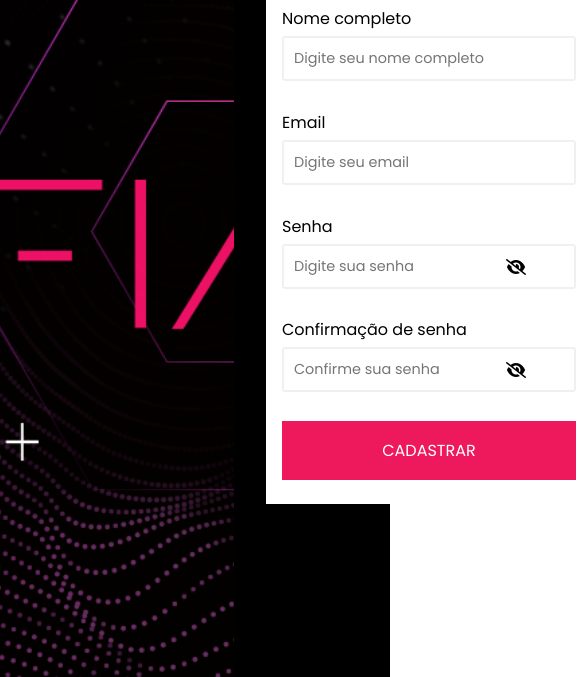
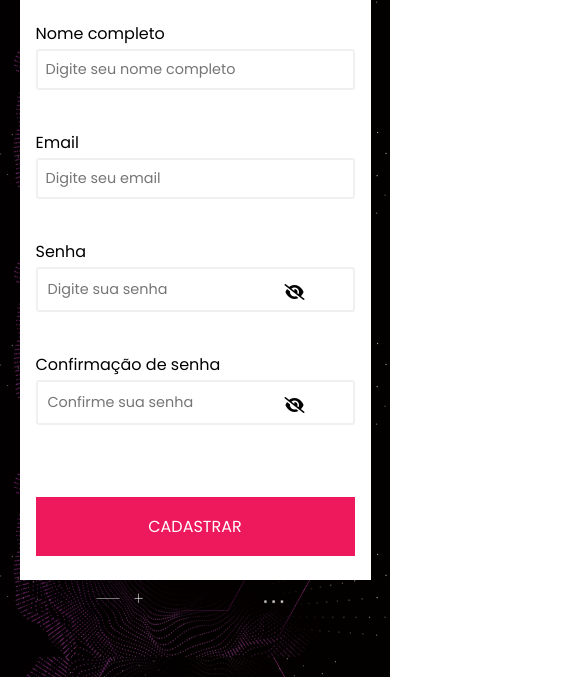
Before and after one commit to adriano2606/formvalidation, a plain HTML site: page index.html in a window 390 px wide. Shown: the part 167-844 px from the top of the page, 585 px wide, since content can reach past the window. Drawn offline with Linux system fonts and the light colour scheme.

Commit message:
Tornando responsivo

```diff
--- a/css/style.css
+++ b/css/style.css
@@ -16,29 +16,32 @@ main{
 }
 
 main .section-left{
-    min-width: 60%;
+    width: 60%;
     height: 100%;
     background-image: url('../assets/fiap-background.png');
     background-repeat: no-repeat;
     background-size: cover;
-    background-position: 40%;
+    background-position-x: center;
 }
 
 main .section-right{
     display: flex;
     flex-direction: column;
+    justify-content: center;
+    align-items: center;
+    height: fit-content;
+    width: 40%;
     height: 100%;
-    width: 100%;
-    padding: 2rem;
 }
 
 header{
     color: rgb(182, 182, 182);
     background-color: #141414;
-    height: 15%;
     display: flex;
     align-items: center;
     padding: 1rem;
+    width: 90%;
+
 }
 
 form{
@@ -47,6 +50,7 @@ form{
     flex-direction: column;
     gap: 1.8rem;
     background-color: white;
+    width: 90%;
 }
 
 .input-control{
@@ -56,12 +60,12 @@ form{
 }
 
 .input-control label{
-    margin-bottom: 5px;
+    margin-bottom: .2rem;
 }
 
 .input-control input{
     border: 2px solid #f0f0f0;
-    padding: 10px;
+    padding: .5rem;
     font-size: .9rem;
     border-radius: 3px;
     outline-color: #999494;
@@ -73,7 +77,7 @@ form{
 
 .input-control i{
     position: absolute;
-    top: 45px;
+    top: 42px;
     right: 20px;
 }
 
@@ -97,8 +101,6 @@ form{
     visibility: hidden;
 }
 
-
-
 .input-control span{
     position: absolute;
     bottom: -20px;
@@ -117,6 +119,7 @@ form button{
     text-transform: uppercase;
     transition: .3s;
     cursor: pointer;
+    margin-top: 2rem;
 }
 
 .error > input {
@@ -141,3 +144,59 @@ form button{
     color: #2ecc71;
     visibility: visible;
 }
+
+@media (max-width: 1266px){
+
+    main .section-left{
+        width: 0%;
+    }
+
+    main .section-right{
+        background-image: url('../assets/fiap-background.png');
+        background-size: contain;
+        background-repeat: round;
+        background-position-y: -20px;
+        width: 100%;
+        padding: 0 11rem;
+    }
+
+    form{
+        gap: 2.5rem;
+    }
+}
+
+@media(max-width: 852px){
+    main .section-right{
+        padding: 0 7rem;
+    }
+}
+
+@media(max-width: 724px){
+    main .section-right{
+        padding: 0 4rem;
+    }
+
+}
+
+@media(max-width: 680px){
+    main .section-right{
+        padding: 0 1rem;
+    }
+}
+
+@media(max-width: 530px){
+    main .section-right{
+        padding: 0rem
+    }
+
+    .input-control span{
+        font-size: .7rem;
+    }
+}
+
+@media(max-width: 470px){
+
+    .input-control span{
+        font-size: .68rem;
+    }
+}
--- a/js/fieldsValidation.js
+++ b/js/fieldsValidation.js
@@ -20,7 +20,7 @@ export function isThereSpecialCharacter(passwordInput){
 
 export function validatePasswordConfirmation(PasswordInputConf, PasswordInput){
     if (PasswordInputConf.value !== PasswordInput.value){
-        setErrorFor(PasswordInputConf, 'A confirmação está divergente da senha digitada no campo acima')
+        setErrorFor(PasswordInputConf, 'As senhas estão divergentes')
     }
 }
 
```
